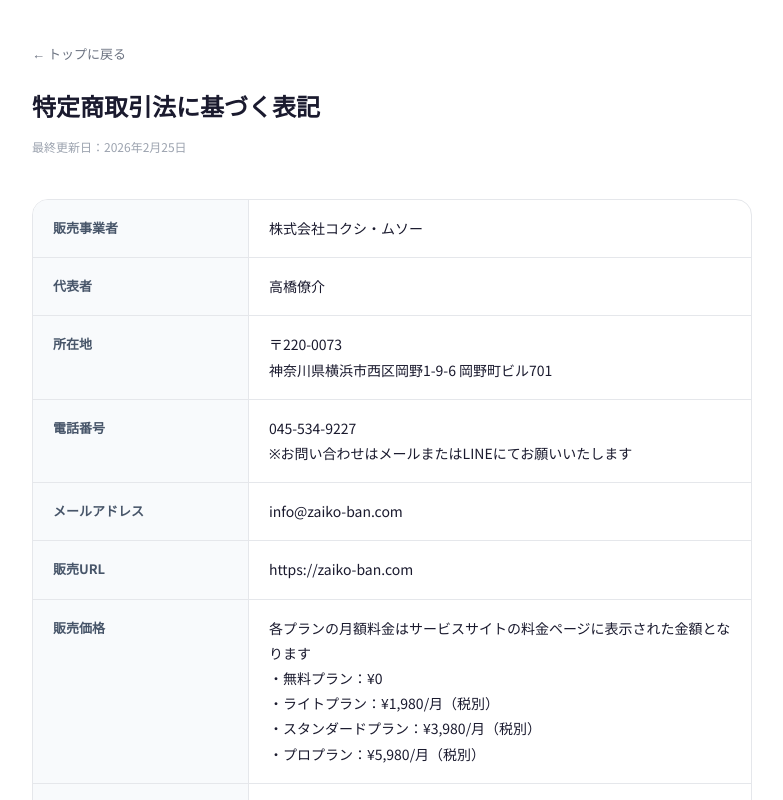
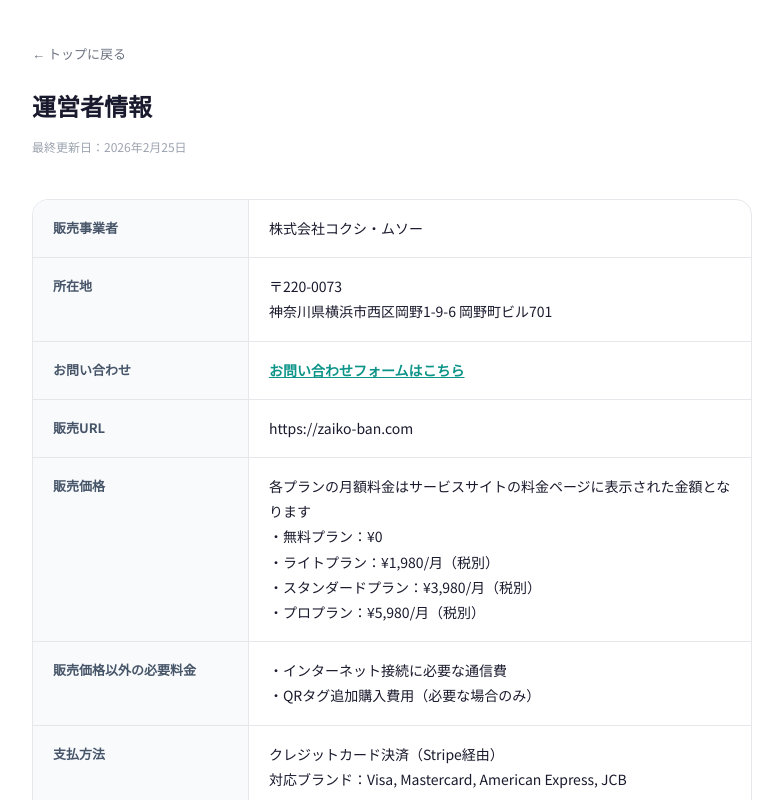
Before and after one commit to jsksrank/qr-order-demo, a Next.js app: page /legal in a window 1280 px wide. Shown: the top 800 px of the page, without its empty margins (248-1031 px from the left). Built offline with nearby package versions, Linux system fonts and the light colour scheme.

Commit message:
Update page.js

```diff
--- a/app/legal/page.js
+++ b/app/legal/page.js
@@ -1,6 +1,6 @@
 export const metadata = {
-  title: '特定商取引法に基づく表記 | 在庫番',
-  description: '在庫番（zaiko-ban.com）の特定商取引法に基づく表記',
+  title: '運営者情報 | 在庫番',
+  description: '在庫番（zaiko-ban.com）の運営者情報・販売に関する情報',
 };
 
 export default function LegalPage() {
@@ -22,7 +22,7 @@ export default function LegalPage() {
           ← トップに戻る
         </a>
         <h1 style={{ fontSize: 24, fontWeight: 800, margin: "0 0 8px" }}>
-          特定商取引法に基づく表記
+          運営者情報
         </h1>
         <p style={{ fontSize: 12, color: "#9ca3af", margin: 0 }}>最終更新日：2026年2月25日</p>
       </div>
@@ -36,10 +36,8 @@ export default function LegalPage() {
           <tbody>
             {[
               ["販売事業者", "株式会社コクシ・ムソー"],
-              ["代表者", "高橋僚介"],
               ["所在地", "〒220-0073\n神奈川県横浜市西区岡野1-9-6 岡野町ビル701"],
-              ["電話番号", "045-534-9227\n※お問い合わせはメールまたはLINEにてお願いいたします"],
-              ["メールアドレス", "info@zaiko-ban.com"],
+              ["お問い合わせ", "FORM_LINK"],
               ["販売URL", "https://zaiko-ban.com"],
               ["販売価格", "各プランの月額料金はサービスサイトの料金ページに表示された金額となります\n・無料プラン：¥0\n・ライトプラン：¥1,980/月（税別）\n・スタンダードプラン：¥3,980/月（税別）\n・プロプラン：¥5,980/月（税別）"],
               ["販売価格以外の必要料金", "・インターネット接続に必要な通信費\n・QRタグ追加購入費用（必要な場合のみ）"],
@@ -48,6 +46,7 @@ export default function LegalPage() {
               ["サービス提供時期", "お申し込み完了後、即時ご利用いただけます\nQRタグは登録住所へ別途郵送いたします（通常5営業日以内）"],
               ["返品・キャンセル", "・デジタルサービスの性質上、ご利用開始後の返金はいたしかねます\n・いつでも管理画面またはカスタマーポータルから解約可能です\n・解約後は無料プラン（10 SKU）に自動移行します\n・解約手数料はかかりません"],
               ["動作環境", "・スマートフォン：iOS 15以降（Safari）、Android 10以降（Chrome）\n・PC：最新版Chrome, Safari, Edge\n・インターネット接続が必要です"],
+              ["その他", "代表者氏名、電話番号、メールアドレス等の連絡先情報は、\nお問い合わせフォームよりご請求いただければ遅滞なく開示いたします"],
             ].map(([label, value], i) => (
               <tr key={i} style={{ borderBottom: "1px solid #e5e7eb" }}>
                 <th style={{
@@ -62,7 +61,16 @@ export default function LegalPage() {
                   padding: "16px 20px", fontSize: 14, color: "#1a1a2e",
                   whiteSpace: "pre-line", lineHeight: 1.8,
                 }}>
-                  {value}
+                  {label === "お問い合わせ" ? (
+                    <a
+                      href="https://forms.gle/KYf2N99PYUg1c4ke7"
+                      target="_blank"
+                      rel="noopener noreferrer"
+                      style={{ color: "#0d9488", fontWeight: 600, textDecoration: "underline" }}
+                    >
+                      お問い合わせフォームはこちら
+                    </a>
+                  ) : value}
                 </td>
               </tr>
             ))}
```
